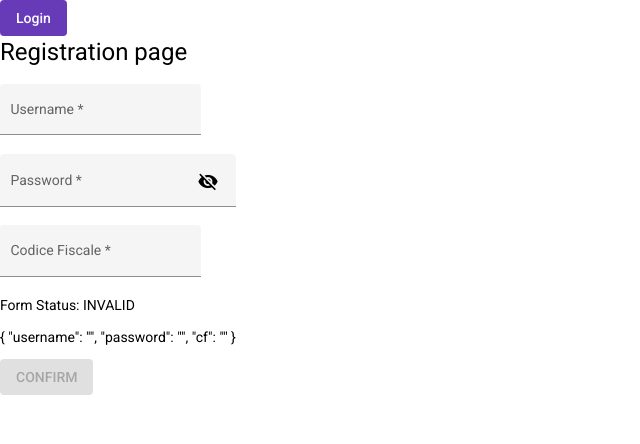
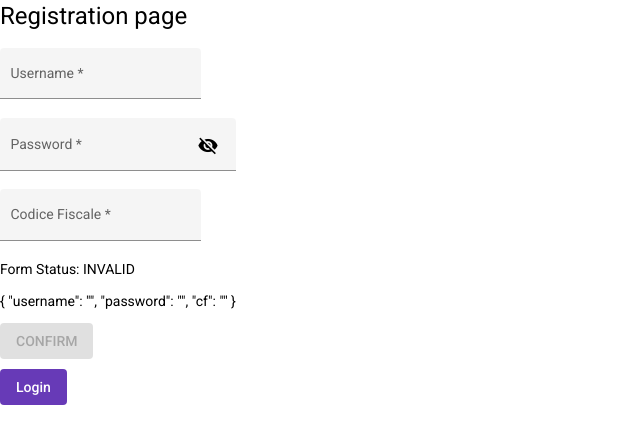
Before and after one commit to iTzMTHW/Login-Memos, an Angular app: page /registrazione in a window 1280 px wide. Shown: the top 444 px of the page, without its empty margins (0-640 px from the left). Built offline with nearby package versions, Linux system fonts and the light colour scheme.

Commit message:
Correzione file

```diff
--- a/src/app/components/registrazione/registrazione.component.html
+++ b/src/app/components/registrazione/registrazione.component.html
@@ -1,5 +1,3 @@
-<button mat-flat-button color="primary" class="spazioSuperiore" (click)="vaiLogin()">Login</button>
-
 <h1>Registration page</h1>
 <div [formGroup]="loginUtente">
 
@@ -65,3 +63,4 @@
 
 <button mat-flat-button color="primary" [disabled]="loginUtente.invalid" (click)="effettuaRegistrazione()">CONFIRM</button>
 <br>
+<button mat-flat-button color="primary" class="spazioSuperiore" (click)="vaiLogin()">Login</button>
--- a/src/app/components/registrazione/registrazione.component.scss
+++ b/src/app/components/registrazione/registrazione.component.scss
@@ -2,3 +2,7 @@
   color: red;
   margin-left: 5px;
 }
+
+.spazioSuperiore {
+  margin-top: 10px;
+}
```
